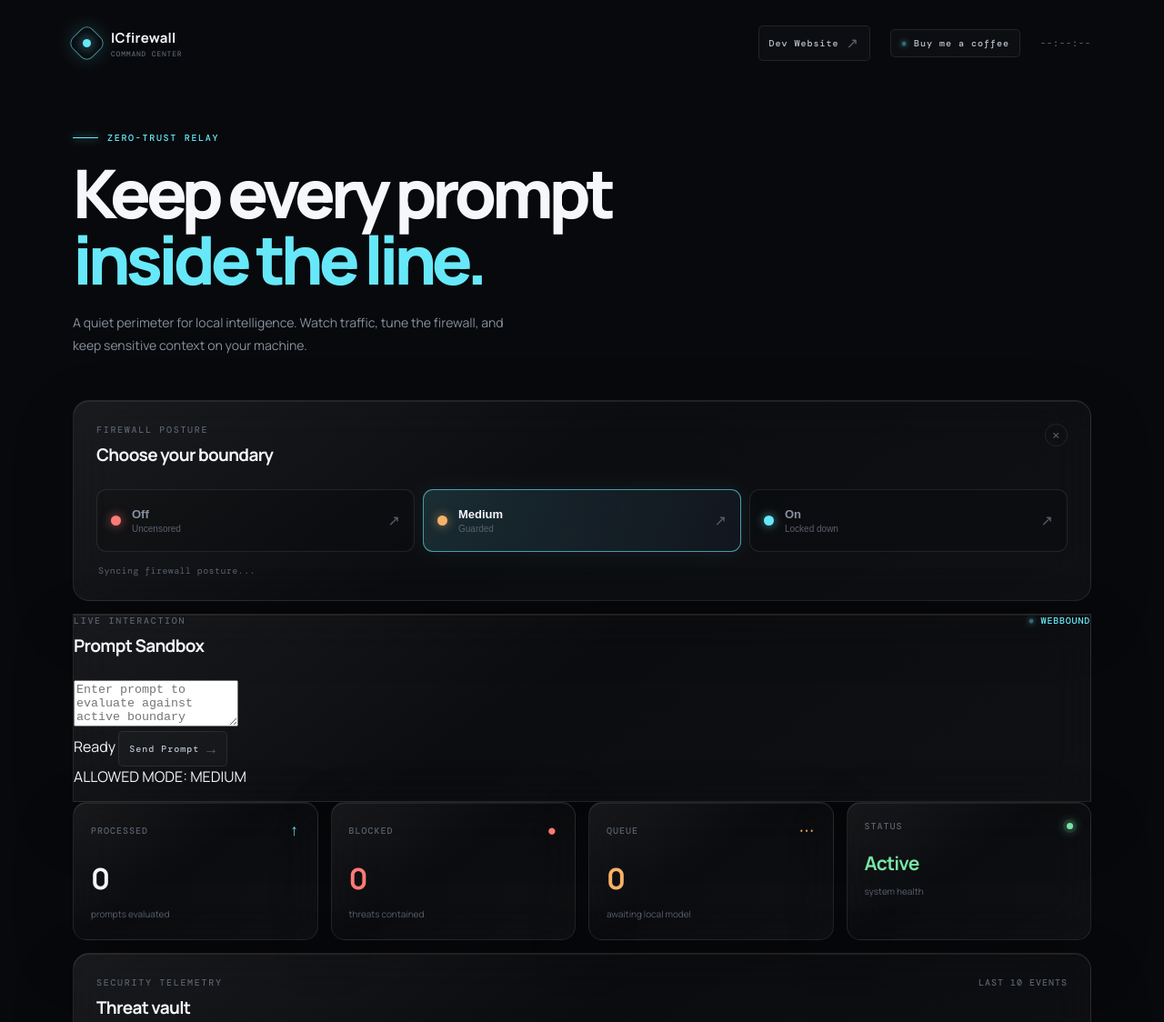
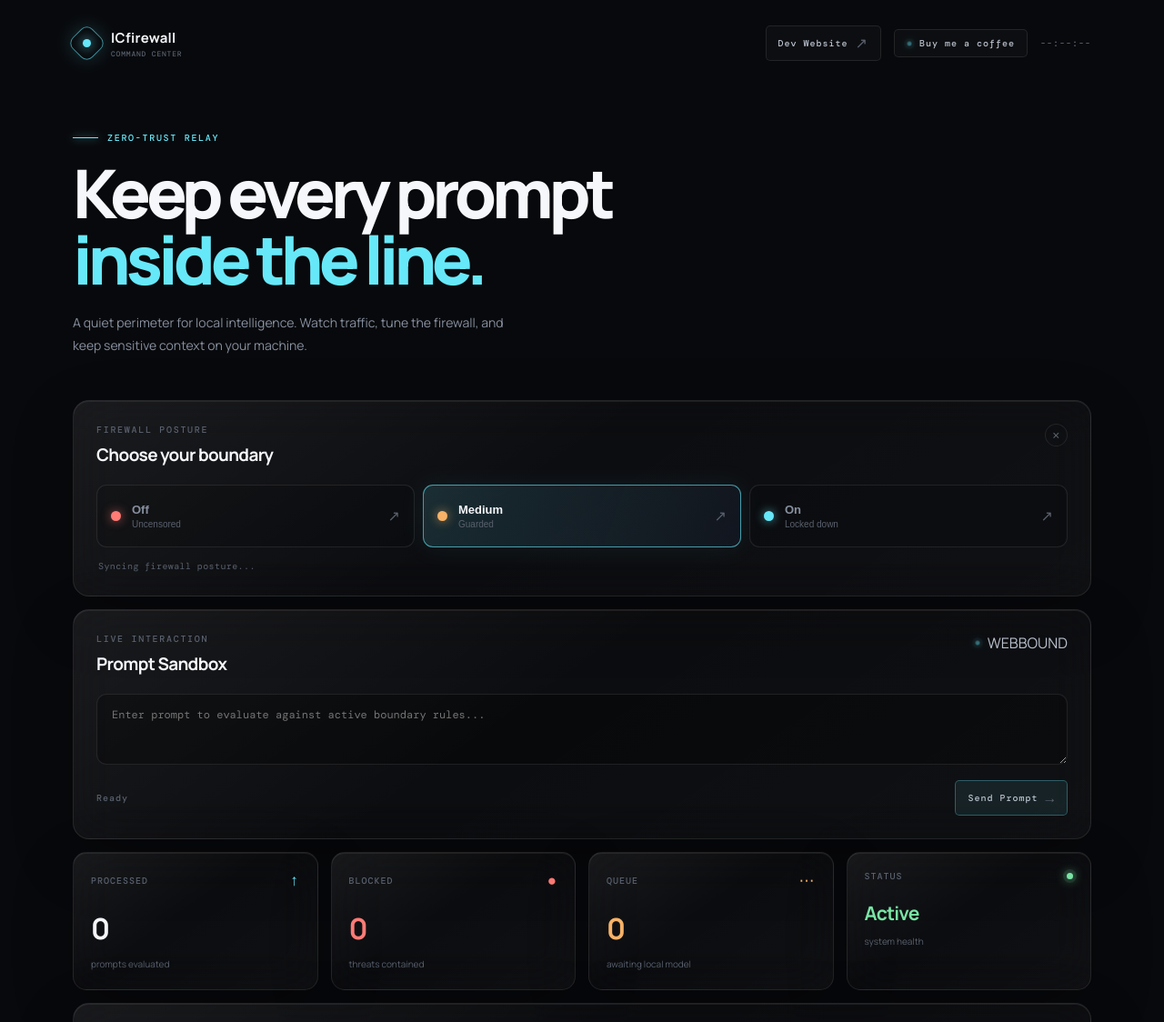
Before and after one commit to iTechBod/ICfirewall, a plain HTML site: page src/relay_frontend/index.html in a window 1280 px wide. Shown: the top 1124 px of the page at 91% size. Drawn offline with nearby package versions, Linux system fonts and the light colour scheme.

Commit message:
Update styles.css

```diff
--- a/src/relay_frontend/styles.css
+++ b/src/relay_frontend/styles.css
@@ -9,37 +9,51 @@ body::after { position:fixed; inset:0; z-index:-1; opacity:.22; background-image
 .ambient { position:fixed; z-index:-1; width:280px; height:280px; border-radius:50%; filter:blur(90px); opacity:.11; pointer-events:none; animation:drift 14s ease-in-out infinite alternate; }
 .ambient-one { top:25%; left:-180px; background:var(--blue); } .ambient-two { right:-150px; bottom:8%; background:var(--cyan); animation-delay:-5s; }
 .shell { width:min(1120px,calc(100% - 48px)); margin:0 auto; padding:28px 0 24px; }
-.topbar,.hero-row,.panel-heading,.footer-bar,.node-card-top,.node-footer,.stat-top { display:flex; align-items:center; justify-content:space-between; }
+.topbar,.hero-row,.panel-heading,.footer-bar,.node-card-top,.node-footer,.stat-top,.chat-actions,.output-header { display:flex; align-items:center; justify-content:space-between; }
 .topbar { margin-bottom:78px; } .brand { display:inline-flex; align-items:center; gap:11px; color:var(--ink); text-decoration:none; }
 .brand-mark { display:grid; width:31px; height:31px; place-items:center; border:1px solid rgba(103,232,249,.6); border-radius:9px; transform:rotate(45deg); box-shadow:0 0 22px rgba(103,232,249,.2); }
 .brand-mark span { width:9px; height:9px; border-radius:50%; background:var(--cyan); box-shadow:0 0 13px var(--cyan); }
-.brand strong { display:block; font-size:15px; letter-spacing:.02em; } .brand small,.section-kicker,.node-label,.vault-count,.network-pill,.topbar-time,.stat-top,.node-footer,.footer-bar { font:500 10px 'DM Mono',monospace; letter-spacing:.1em; }
-.brand small { display:block; margin-top:2px; color:var(--faint); font-size:8px; } .topbar-meta { display:flex; align-items:center; gap:22px; color:var(--faint); }
-.network-pill,.live-label { display:inline-flex; align-items:center; gap:8px; color:#b9c1cd; } .network-pill { padding:8px 11px; border:1px solid var(--line); border-radius:5px; background:rgba(255,255,255,.025); }
+.brand strong { display:block; font-size:15px; letter-spacing:.02em; } .brand small,.section-kicker,.node-label,.vault-count,.network-pill,.topbar-time,.stat-top,.node-footer,.footer-bar,.chat-status,.output-badge,.output-mode-tag { font:500 10px 'DM Mono',monospace; letter-spacing:.1em; }
+.brand small { display:block; margin-top:2px; color:var(--faint); font-size:8px; } .topbar-meta { display:flex; align-items:center; gap:14px; color:var(--faint); }
+.network-pill,.live-label { display:inline-flex; align-items:center; gap:8px; color:#b9c1cd; } .network-pill { padding:8px 13px; border:1px solid var(--line); border-radius:5px; background:rgba(255,255,255,.025); transition:background .2s ease,border-color .2s ease; }
+.interactive-btn { cursor:pointer; } .interactive-btn:hover { border-color:rgba(103,232,249,.4); background:rgba(255,255,255,.06); }
 .pulse-dot { display:inline-block; width:6px; height:6px; border-radius:50%; background:var(--cyan); box-shadow:0 0 0 4px rgba(103,232,249,.1),0 0 14px var(--cyan); animation:breathe 2s ease-in-out infinite; }
 .hero-row { align-items:end; gap:32px; margin-bottom:48px; } .hero-copy { max-width:650px; animation:rise .7s ease both; }
 .eyebrow,.section-kicker { color:var(--cyan); font:500 10px 'DM Mono',monospace; letter-spacing:.17em; } .eyebrow { display:flex; align-items:center; gap:10px; margin:0 0 18px; }
 .eyebrow-line { width:28px; height:1px; background:var(--cyan); box-shadow:0 0 10px var(--cyan); } h1 { margin:0; font-size:clamp(40px,6vw,74px); line-height:.98; letter-spacing:-.07em; font-weight:800; } h1 em { color:var(--cyan); font-style:normal; }
 .hero-description { max-width:485px; margin:22px 0 0; color:var(--muted); font-size:14px; line-height:1.75; }
 .glass-panel { border:1px solid var(--line); background:linear-gradient(145deg,rgba(255,255,255,.075),rgba(255,255,255,.02) 45%,rgba(255,255,255,.035)); box-shadow:0 22px 70px rgba(0,0,0,.2),inset 0 1px 0 rgba(255,255,255,.07); backdrop-filter:blur(24px); }
-.node-card { width:min(310px,100%); padding:19px; border-radius:15px; animation:rise .7s .14s ease both; } .node-card-top { margin-bottom:26px; } .node-label,.vault-count { color:var(--faint); } .live-label { font:500 10px 'DM Mono',monospace; color:var(--cyan); letter-spacing:.08em; }
-.node-id { margin-bottom:27px; color:#dbe4f1; font:400 13px 'DM Mono',monospace; overflow:hidden; text-overflow:ellipsis; } .node-footer { padding-top:13px; color:var(--faint); border-top:1px solid var(--line); font-size:9px; }
-.control-panel,.threat-section { border-radius:18px; } .control-panel { margin-bottom:14px; padding:25px; animation:rise .7s .2s ease both; } .panel-heading { align-items:start; margin-bottom:25px; }
+.control-panel,.threat-section,.chat-section { border-radius:18px; } .control-panel,.chat-section { margin-bottom:14px; padding:25px; animation:rise .7s .2s ease both; } .panel-heading { align-items:start; margin-bottom:20px; }
 .section-kicker { margin:0 0 8px; color:var(--faint); } h2 { margin:0; font-size:19px; letter-spacing:-.035em; } .lock-glyph { display:grid; width:25px; height:25px; place-items:center; color:var(--faint); border:1px solid var(--line); border-radius:50%; font-size:17px; transform:rotate(45deg); }
 .mode-toggles { display:grid; grid-template-columns:repeat(3,1fr); gap:9px; } .mode-button { display:grid; grid-template-columns:auto 1fr auto; align-items:center; gap:12px; min-height:69px; padding:13px 15px; color:var(--muted); border:1px solid var(--line); border-radius:11px; background:rgba(0,0,0,.13); text-align:left; cursor:pointer; transition:border-color .25s ease,background .25s ease,transform .25s ease,color .25s ease; }
 .mode-button:hover { border-color:rgba(103,232,249,.38); transform:translateY(-2px); } .mode-button.active { color:var(--ink); border-color:rgba(103,232,249,.62); background:linear-gradient(110deg,rgba(103,232,249,.14),rgba(91,140,255,.06)); box-shadow:0 0 28px rgba(103,232,249,.08); }
 .mode-button:disabled { cursor:wait; } .mode-button.is-loading { opacity:.72; } .mode-button.is-loading .mode-orb { animation:breathe 1s ease-in-out infinite; }
 .mode-button b,.mode-button small { display:block; } .mode-button b { font-size:13px; } .mode-button small { margin-top:3px; color:var(--faint); font-size:10px; } .mode-orb { width:11px; height:11px; border-radius:50%; background:var(--faint); }
 .mode-feedback { min-height:14px; margin:14px 2px 0; color:var(--faint); font:400 10px 'DM Mono',monospace; letter-spacing:.04em; transition:color .2s ease; }
-.mode-feedback[data-state="success"] { color:#79e4a5; }
-.mode-feedback[data-state="loading"] { color:var(--amber); }
-.mode-feedback[data-state="error"] { color:var(--coral); }
+.mode-feedback[data-state="success"] { color:#79e4a5; } .mode-feedback[data-state="loading"] { color:var(--amber); } .mode-feedback[data-state="error"] { color:var(--coral); }
 .orb-off { background:var(--coral); box-shadow:0 0 11px rgba(255,123,118,.65); } .orb-medium { background:var(--amber); box-shadow:0 0 11px rgba(247,178,103,.65); } .orb-on { background:var(--cyan); box-shadow:0 0 11px rgba(103,232,249,.65); } .mode-arrow { color:var(--faint); font-size:16px; }
+
+/* Chat Section Styles */
+.chat-form { display:flex; flex-direction:column; gap:12px; }
+.chat-input-wrap textarea { width:100%; padding:14px 16px; color:var(--ink); background:rgba(0,0,0,.25); border:1px solid var(--line); border-radius:11px; font-family:'DM Mono',monospace; font-size:12px; resize:vertical; outline:none; transition:border-color .2s ease; }
+.chat-input-wrap textarea:focus { border-color:rgba(103,232,249,.5); }
+.chat-actions { gap:12px; } .chat-status { color:var(--faint); }
+.send-btn { cursor:pointer; background:rgba(103,232,249,.08); border-color:rgba(103,232,249,.3); }
+.send-btn:hover { background:rgba(103,232,249,.18); border-color:var(--cyan); }
+.send-btn:disabled { opacity:.5; cursor:wait; }
+.chat-output-card { margin-top:16px; padding:16px; border-radius:11px; background:rgba(0,0,0,.35); border:1px solid var(--line); animation:rise .3s ease both; }
+.chat-output-card.hidden { display:none; }
+.output-badge { padding:3px 8px; border-radius:4px; font-size:9px; background:rgba(121,228,165,.15); color:#79e4a5; border:1px solid rgba(121,228,165,.3); }
+.output-badge.is-blocked { background:rgba(255,123,118,.15); color:var(--coral); border-color:rgba(255,123,118,.3); }
+.output-mode-tag { color:var(--faint); font-size:9px; }
+.output-text { margin:12px 0 6px; font-family:'DM Mono',monospace; font-size:12px; color:#dbe4f1; line-height:1.5; }
+.output-reason { color:var(--faint); font-size:10px; font-family:'DM Mono',monospace; }
+
 .stats-grid { display:grid; grid-template-columns:repeat(4,1fr); gap:14px; margin-bottom:14px; } .stat-card { min-height:145px; padding:19px; border-radius:15px; animation:rise .7s ease both; } .stat-card:nth-child(2){animation-delay:.06s}.stat-card:nth-child(3){animation-delay:.12s}.stat-card:nth-child(4){animation-delay:.18s}
 .stat-top { color:var(--faint); font:500 10px 'DM Mono',monospace; letter-spacing:.1em; } .stat-icon { color:var(--cyan); font-size:17px; } .stat-card p { margin:20px 0 4px; color:var(--ink); font-size:32px; font-weight:700; letter-spacing:-.06em; } .stat-card small { color:var(--faint); font-size:10px; }
 .stat-danger .stat-icon,.stat-danger p { color:var(--coral); } .stat-warm .stat-icon,.stat-warm p { color:var(--amber); } .status-ring { width:7px; height:7px; border-radius:50%; background:#79e4a5; box-shadow:0 0 0 4px rgba(121,228,165,.1),0 0 12px #79e4a5; } .status-ok { color:#79e4a5 !important; font-size:21px !important; letter-spacing:-.04em !important; } .status-error { color:var(--coral) !important; font-size:21px !important; }
 .threat-section { padding:25px; animation:rise .7s .32s ease both; } .threat-heading { margin-bottom:20px; } .table-wrap { overflow-x:auto; } table { width:100%; min-width:650px; border-collapse:collapse; } th,td { padding:14px 12px; border-bottom:1px solid var(--line); text-align:left; } th { color:var(--faint); font:500 9px 'DM Mono',monospace; letter-spacing:.1em; text-transform:uppercase; } td { color:#bcc5d1; font:400 11px 'DM Mono',monospace; } td:nth-child(2){color:var(--coral)} tr:last-child td{border-bottom:0} .empty-state { padding:34px 12px; color:var(--faint); text-align:center; }
 .footer-bar { margin-top:19px; padding:0 4px; color:var(--faint); font-size:9px; } .footer-brand { display:inline-flex; align-items:center; gap:7px; color:var(--faint); text-decoration:none; transition:color .2s ease; } .footer-brand:hover { color:var(--ink); } .footer-brand img { width:15px; height:15px; opacity:.7; }
 @keyframes rise { from{opacity:0;transform:translateY(13px)} to{opacity:1;transform:translateY(0)} } @keyframes breathe { 50%{opacity:.45;transform:scale(.82)} } @keyframes drift { from{transform:translate3d(0,-18px,0)} to{transform:translate3d(25px,25px,0)} }
-@media (max-width:760px) { .shell{width:min(100% - 28px,560px);padding-top:20px}.topbar{margin-bottom:52px}.topbar-time{display:none}.hero-row{display:block}.hero-description{font-size:13px}.node-card{margin-top:28px;width:100%}.stats-grid{grid-template-columns:repeat(2,1fr)}.mode-toggles{grid-template-columns:1fr}.control-panel,.threat-section{padding:18px}.vault-count{font-size:8px} }
+@media (max-width:760px) { .shell{width:min(100% - 28px,560px);padding-top:20px}.topbar{margin-bottom:52px}.topbar-time{display:none}.hero-row{display:block}.hero-description{font-size:13px}.stats-grid{grid-template-columns:repeat(2,1fr)}.mode-toggles{grid-template-columns:1fr}.control-panel,.threat-section,.chat-section{padding:18px}.vault-count{font-size:8px} }
 @media (prefers-reduced-motion:reduce) { *,*::before,*::after { animation-duration:.01ms !important; animation-iteration-count:1 !important; scroll-behavior:auto !important; transition-duration:.01ms !important; } }
```
